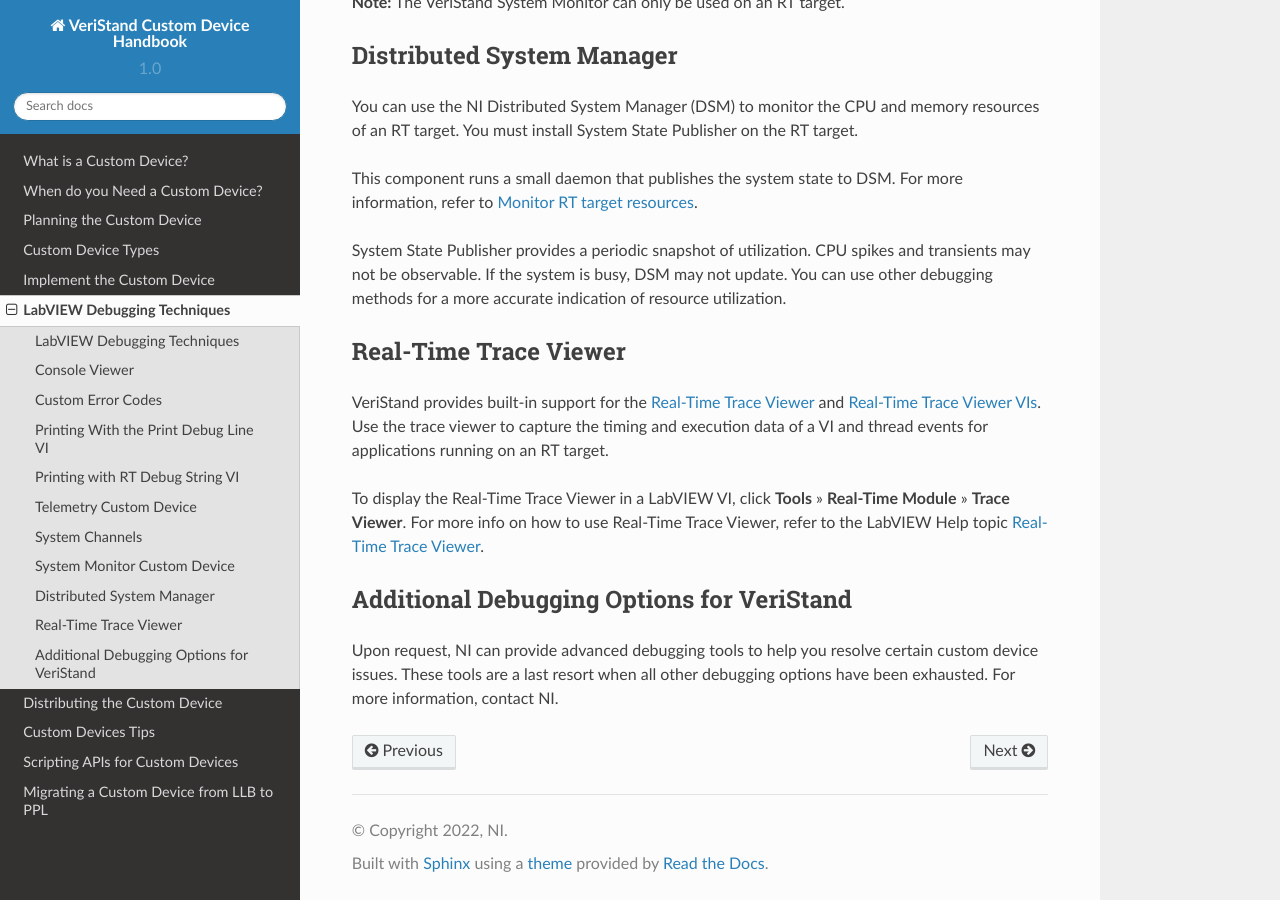
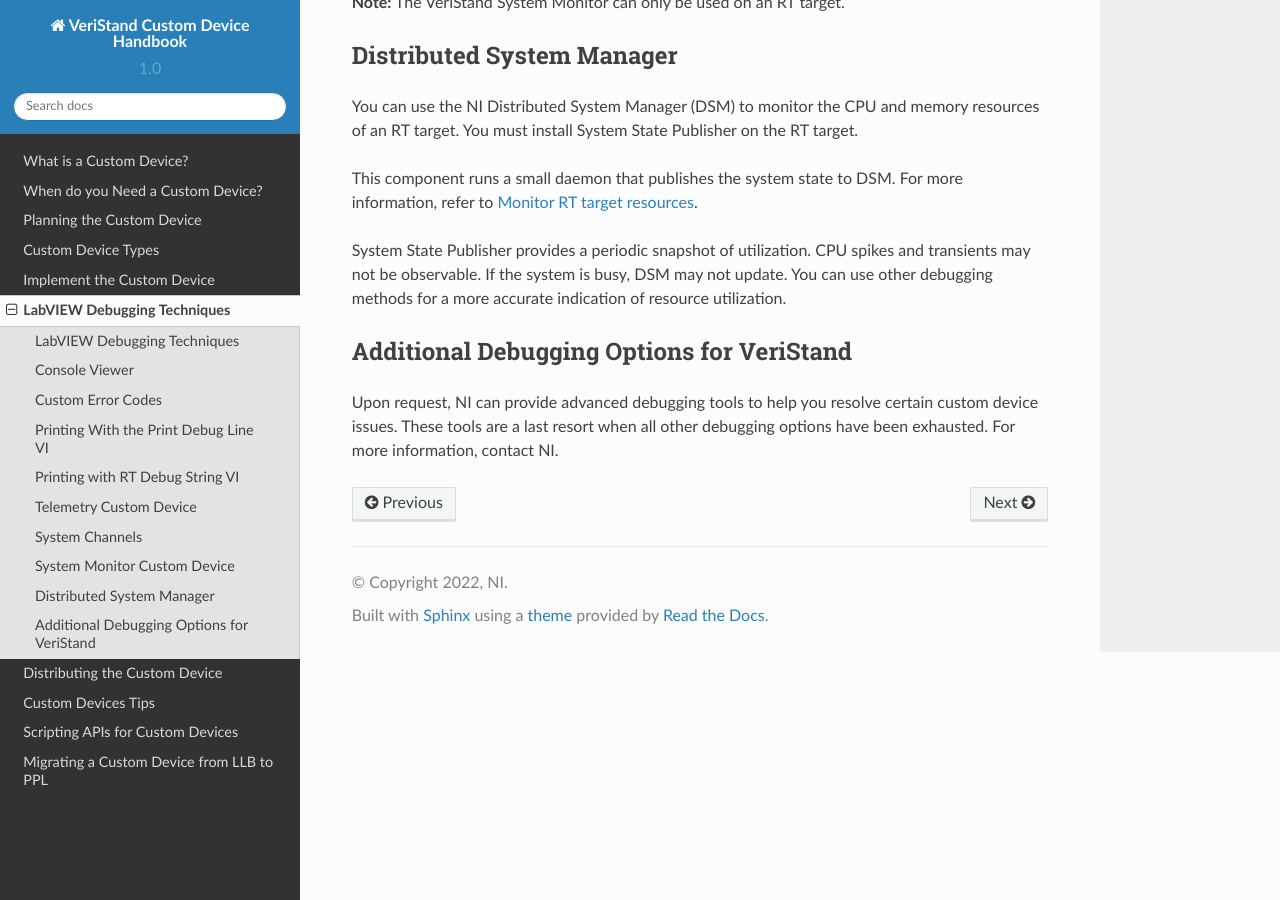
Before and after one commit to ni/niveristand-custom-device-handbook, a Sphinx documentation site: the page built from docs/LabVIEW_Debugging_Techniques.md, in a window 1280 px wide and 900 px high, scrolled down 3450 px. Built offline with Sphinx 7.4.7 and the Read the Docs theme 2.0.0, drawn with Linux system fonts in a browser that asks for light colours; pages that are not in the unit, such as notebooks, are missing from menus.

Commit message:
Update LabVIEW_Debugging_Techniques.md (#44)
Removing reference to Real-Time Trace Viewer

```diff
--- a/docs/LabVIEW_Debugging_Techniques.md
+++ b/docs/LabVIEW_Debugging_Techniques.md
@@ -95,11 +95,5 @@
 
 System State Publisher provides a periodic snapshot of utilization. CPU spikes and transients may not be observable. If the system is busy, DSM may not update. You can use other debugging methods for a more accurate indication of resource utilization.
 
-#### Real-Time Trace Viewer
-
-VeriStand provides built-in support for the [Real-Time Trace Viewer](https://zone.ni.com/reference/en-XX/help/370715P-01/lvtracehelp/lv_tracetoolkit_help/) and [Real-Time Trace Viewer VIs](https://zone.ni.com/reference/en-XX/help/370715P-01/lvtrace/tracetoolkitvis_pal/). Use the trace viewer to capture the timing and execution data of a VI and thread events for applications running on an RT target.
-
-To display the Real-Time Trace Viewer in a LabVIEW VI, click **Tools** » **Real-Time Module** » **Trace Viewer**. For more info on how to use Real-Time Trace Viewer, refer to the LabVIEW Help topic [Real-Time Trace Viewer](https://zone.ni.com/reference/en-XX/help/370715P-01/lvtracehelp/lv_tracetoolkit_help/).
-
 #### Additional Debugging Options for VeriStand
 Upon request, NI can provide advanced debugging tools to help you resolve certain custom device issues. These tools are a last resort when all other debugging options have been exhausted. For more information, contact NI.
```
